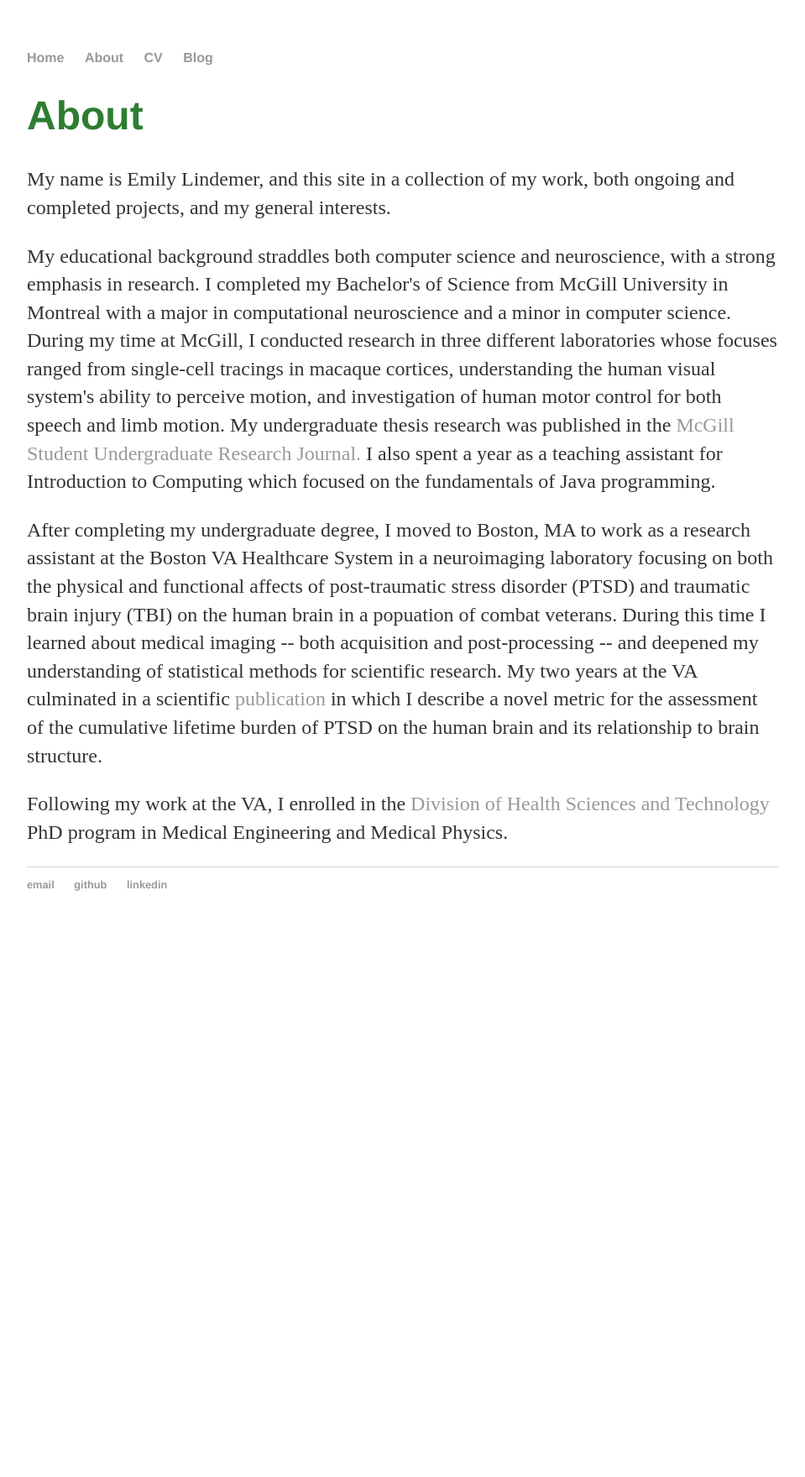
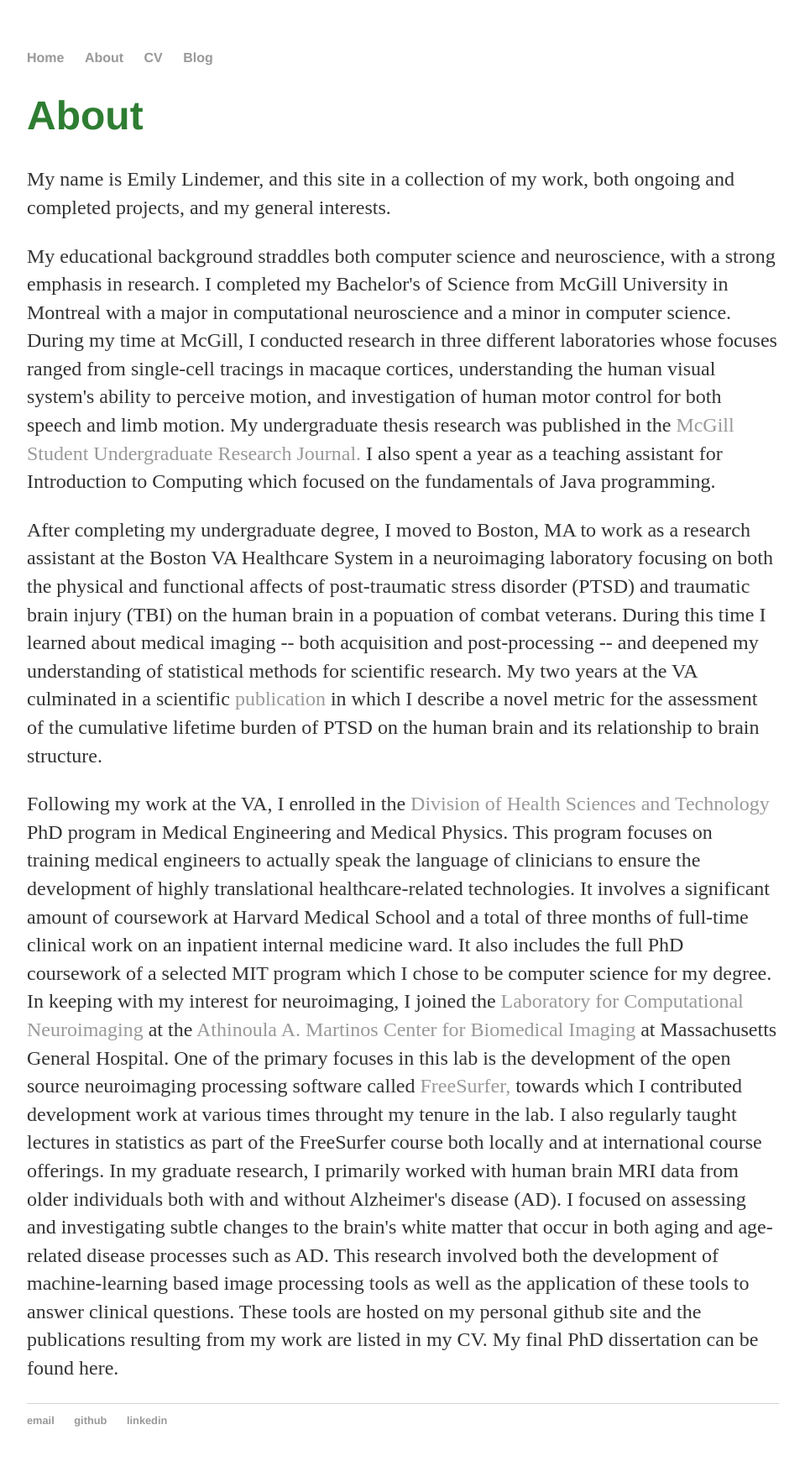
Before and after one commit to EmilyLindemer/EmilyLindemer.github.io, a Jekyll site: the page built from about/index.html, in a window 1280 px wide. Shown: the whole page at 84% size, without its empty margins (160-1119 px from the left). Built offline with Jekyll 4.4.1, drawn with Linux system fonts in a browser that asks for light colours; before the commit the page ends 1121 px from its top, so only the background shows below that.

Commit message:
more about

```diff
--- a/about/index.html
+++ b/about/index.html
@@ -17,5 +17,10 @@ title: About Me
 	in a popuation of combat veterans. During this time I learned about medical imaging -- both acquisition and post-processing -- and deepened my understanding of
 	statistical methods for scientific research. My two years at the VA culminated in a scientific <a href="https://www.ncbi.nlm.nih.gov/pmc/articles/PMC3777819/">publication</a> in which I describe a novel metric for the assessment
  	of the cumulative lifetime burden of PTSD on the human brain and its relationship to brain structure.</p>
-	<p>Following my work at the VA, I enrolled in the <a href="https://hst.mit.edu/Harvard-MIT"> Division of Health Sciences and Technology</a> PhD program in Medical Engineering and Medical Physics.</p>
+	<p>Following my work at the VA, I enrolled in the <a href="https://hst.mit.edu/Harvard-MIT"> Division of Health Sciences and Technology</a> PhD program in Medical Engineering and Medical Physics.
+	This program focuses on training medical engineers to actually speak the language of clinicians to ensure the development of highly translational healthcare-related technologies. It involves a significant amount of coursework
+	at Harvard Medical School and a total of three months of full-time clinical work on an inpatient internal medicine ward. It also includes the full PhD coursework of a selected MIT program which I chose to be computer science for my degree.
+	In keeping with my interest for neuroimaging, I joined the <a href="https://www.martinos.org/lab/lcn">Laboratory for Computational Neuroimaging</a> at the <a href="https://www.nmr.mgh.harvard.edu/">Athinoula A. Martinos Center for Biomedical Imaging</a> at Massachusetts General Hospital.
+	One of the primary focuses in this lab is the development of the open source neuroimaging processing software called <a href="https://surfer.nmr.mgh.harvard.edu/">FreeSurfer,</a> towards which I contributed development work at various times throught my tenure in the lab. I also regularly taught lectures in statistics as part of the FreeSurfer course both locally and at international course offerings. In my graduate research, I primarily worked with human brain MRI data from older individuals both with and without Alzheimer's disease (AD). I focused on assessing and investigating subtle changes to the brain's white matter that occur in both aging and age-related disease processes such as AD. This research involved both the development of machine-learning based image processing tools as well as the application of these tools to answer clinical questions. These tools are hosted on my personal github site
+	and the publications resulting from my work are listed in my CV. My final PhD dissertation can be found here. </p>
 </div><!-- /.blurb -->
```
